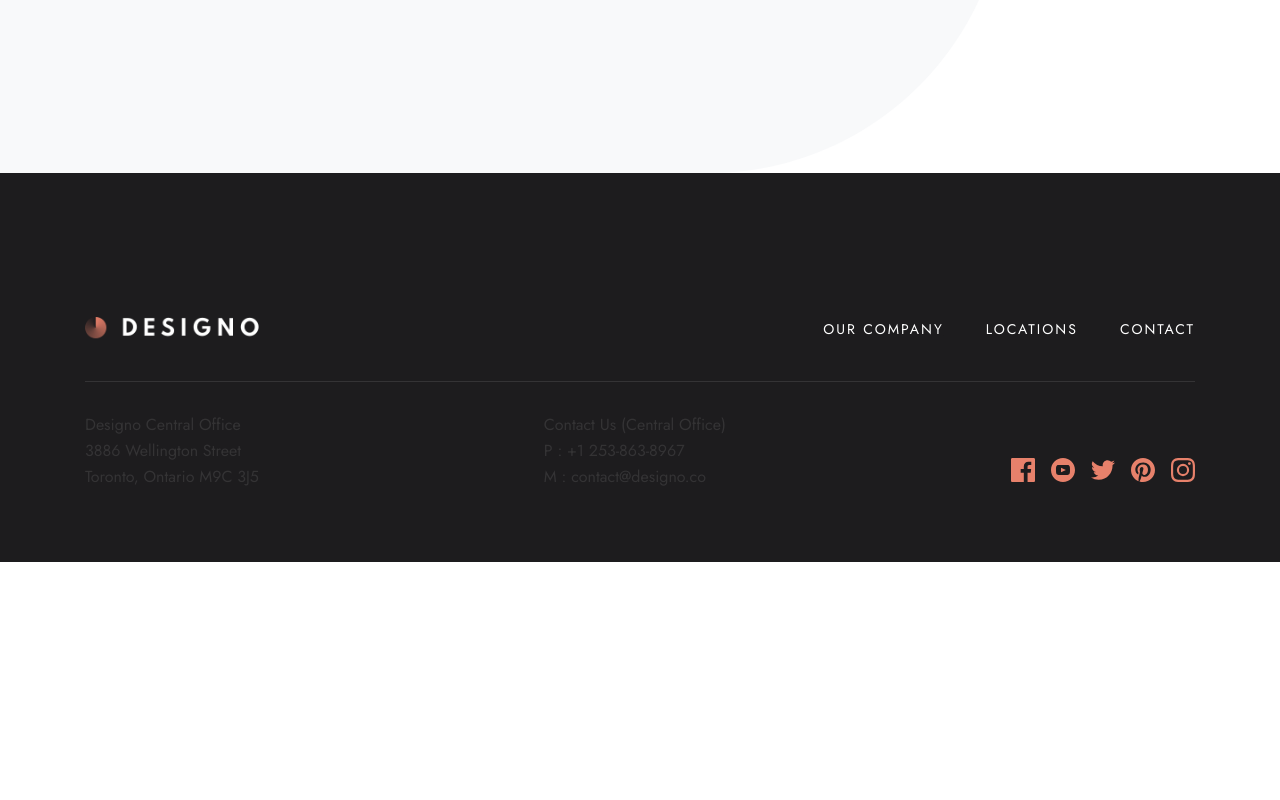
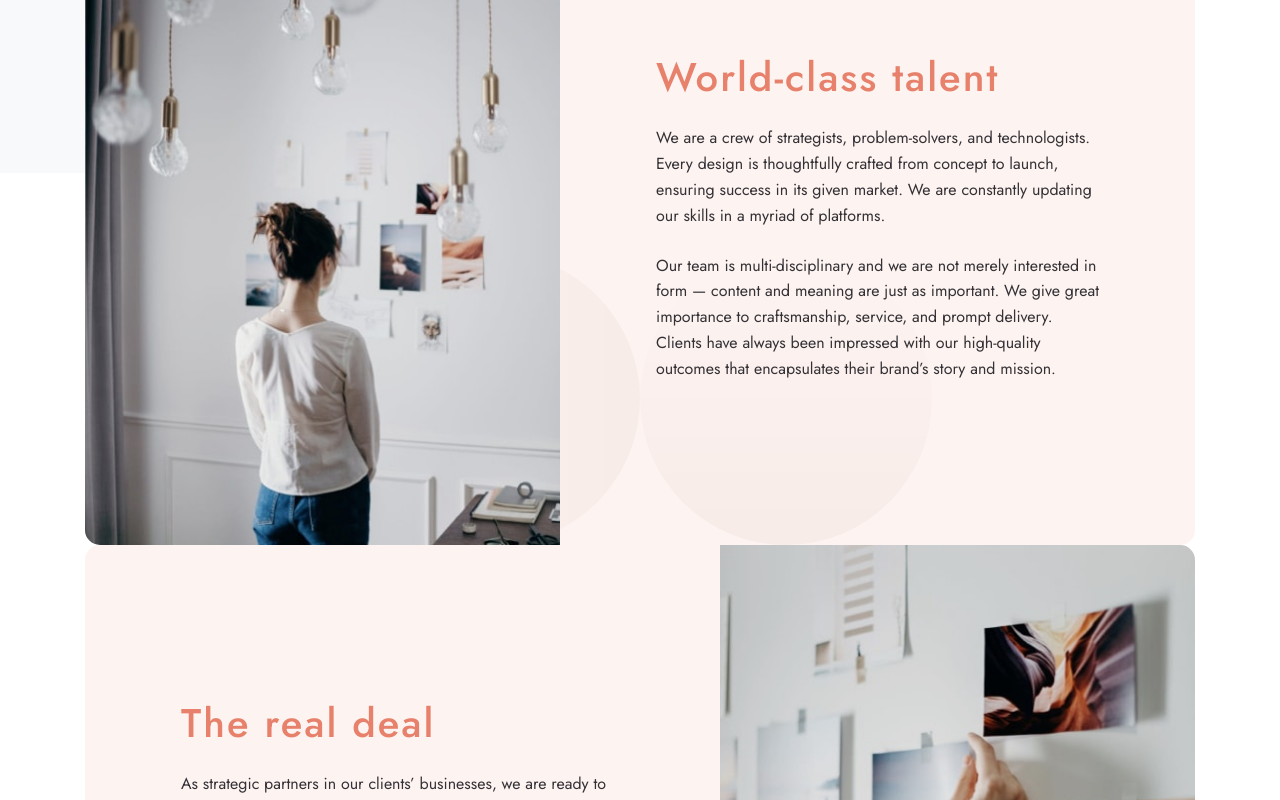
Before and after one commit to MaxTarasevich/designo-multi-page-website-react, a React (Create React App) app: page /about in a window 1280 px wide. Shown: the part 900-1700 px from the top of the page. Before the commit the page ends 1462 px from the top, so only its background shows below. Built offline with nearby package versions, Linux system fonts and the light colour scheme.

Commit message:
feat: add aboutInfo component

```diff
--- /dev/null
+++ b/src/components/aboutInfo/AboutInfo.scss
@@ -0,0 +1,33 @@
+@use '../../styles/colors.scss' as *;
+@use '../../styles/typography.scss' as *;
+
+.aboutInfo{
+    position: relative;
+    top: -274px;
+    display: flex;
+    border-radius: 15px;
+    overflow: hidden;
+    background-color: $very-light-peach;
+    background-image: url(../../assets/shared/desktop/bg-pattern-two-circles.svg);
+    background-repeat: no-repeat;
+    background-position: bottom center;
+
+    &-revers{
+        flex-direction: row-reverse;
+        background-position: bottom left;
+    }
+
+    &__content{
+        max-width: 635px;
+        padding: 154px 96px 94px;
+    }
+
+    &__title{
+        @include H2;
+        color: $peach;
+    }
+
+    &__text{
+        margin-top: 24px;
+    }
+}
--- /dev/null
+++ b/src/components/aboutInfo/AboutInfo.tsx
@@ -0,0 +1,40 @@
+import React from 'react'
+
+import './AboutInfo.scss'
+
+interface Props {
+    img:string;
+    title:string;
+    text1:string;
+    text2:string;
+    revers?:boolean;
+}
+
+const AboutInfo:React.FC<Props> = ({img,title,text1,text2,revers}) => {
+  return (
+    <section className={`aboutInfo ${revers ? 'aboutInfo-revers' : ''}`}>
+
+        <div className="aboutInfo__img">
+            <img src={img} alt={title} />
+        </div>
+
+        <div className="aboutInfo__content">
+            <h2 className="aboutInfo__title">
+                {title}
+            </h2>
+
+            <p className="aboutInfo__text">
+                {text1}
+            </p>
+
+            <p className="aboutInfo__text">
+                {text2}
+            </p>
+
+        </div>
+
+    </section>
+  )
+}
+
+export default AboutInfo
--- a/src/constants/images.js
+++ b/src/constants/images.js
@@ -23,6 +23,8 @@ import graphWater from '../assets/graphic-design/desktop/image-boxed-water.jpg';
 import graphChange from '../assets/graphic-design/desktop/image-change.jpg';
 import graphScience from '../assets/graphic-design/desktop/image-science.jpg';
 import aboutHero from '../assets/about/desktop/image-about-hero.jpg';
+import aboutDeal from '../assets/about/desktop/image-real-deal.jpg';
+import aboutTalent from '../assets/about/desktop/image-world-class-talent.jpg';
 
 
 const images = {
@@ -51,6 +53,8 @@ const images = {
     graphScience,
     graphWater,
     aboutHero,
+    aboutDeal,
+    aboutTalent,
 
 }
 export default images
--- a/src/pages/About.tsx
+++ b/src/pages/About.tsx
@@ -1,8 +1,29 @@
 import React from 'react'
 import AboutHeader from '../components/aboutHeader/AboutHeader'
+import AboutInfo from '../components/aboutInfo/AboutInfo'
 import Footer from '../components/footer/Footer'
 import Nav from '../components/navigation/Nav'
+import Talk from '../components/Talk/Talk'
 import Wrapper from '../components/wrapper/Wrapper'
+
+import images from '../constants/images'
+
+const AboutCardInfoData=[
+  {
+    img:`${images.aboutTalent}`,
+    title:'World-class talent',
+    text1:'We are a crew of strategists, problem-solvers, and technologists. Every design is thoughtfully crafted from concept to launch, ensuring success in its given market. We are constantly updating our skills in a myriad of platforms.',
+    text2:'Our team is multi-disciplinary and we are not merely interested in form — content and meaning are just as important. We give great importance to craftsmanship, service, and prompt delivery. Clients have always been impressed with our high-quality outcomes that encapsulates their brand’s story and mission.',
+    revers:false,
+  },
+  {
+    img:`${images.aboutDeal}`,
+    title:'The real deal',
+    text1:'As strategic partners in our clients’ businesses, we are ready to take on any challenge as our own. Solving real problems require empathy and collaboration, and we strive to bring a fresh perspective to every opportunity. We make design and technology more accessible and give you tools to measure success.',
+    text2:'We are visual storytellers in appealing and captivating ways. By combining business and marketing strategies, we inspire audiences to take action and drive real results.',
+    revers:true,
+  }
+]
 
 const About = () => {
   return (
@@ -13,6 +34,23 @@ const About = () => {
 
     <AboutHeader />
 
+    <Wrapper>
+
+      <AboutInfo img={AboutCardInfoData[0].img}
+                  title={AboutCardInfoData[0].title}
+                  text1={AboutCardInfoData[0].text1}
+                  text2={AboutCardInfoData[0].text2}
+                  revers={AboutCardInfoData[0].revers}/>
+
+      <AboutInfo img={AboutCardInfoData[1].img}
+                  title={AboutCardInfoData[1].title}
+                  text1={AboutCardInfoData[1].text1}
+                  text2={AboutCardInfoData[1].text2}
+                  revers={AboutCardInfoData[1].revers}/>
+
+        <Talk />
+      </Wrapper>
+
     <Footer />
   </>
   )
```
